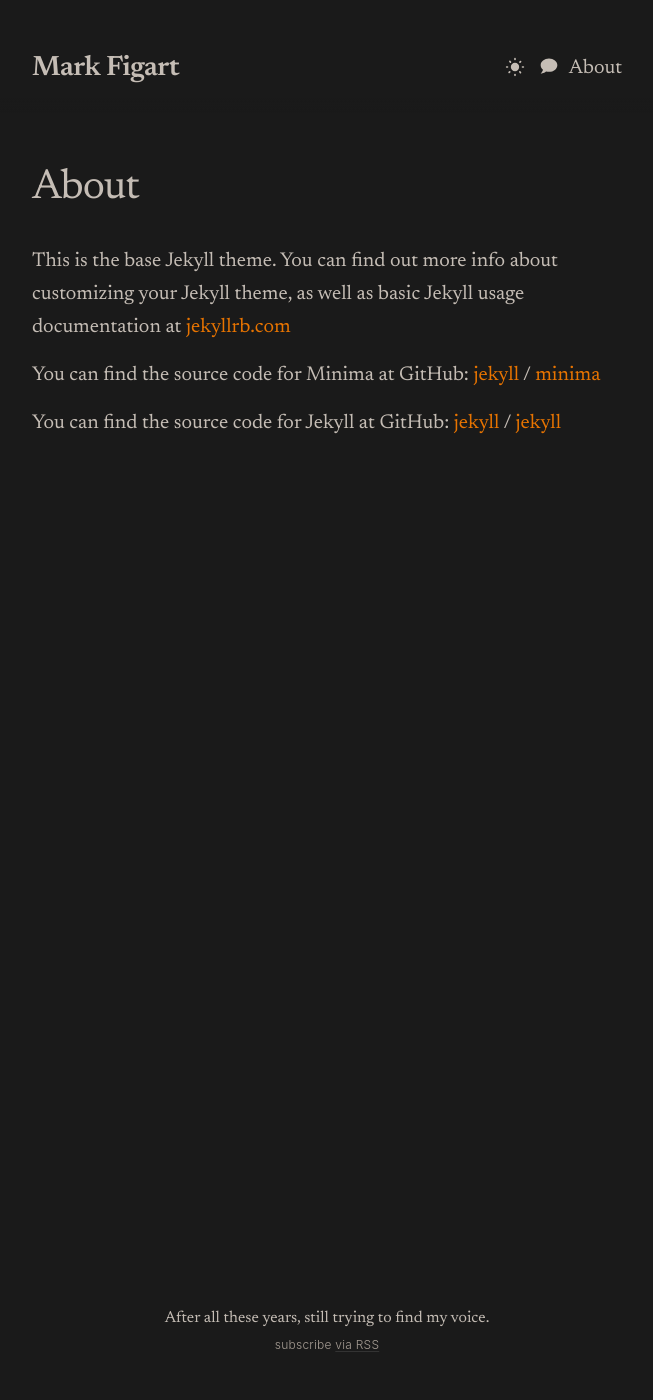
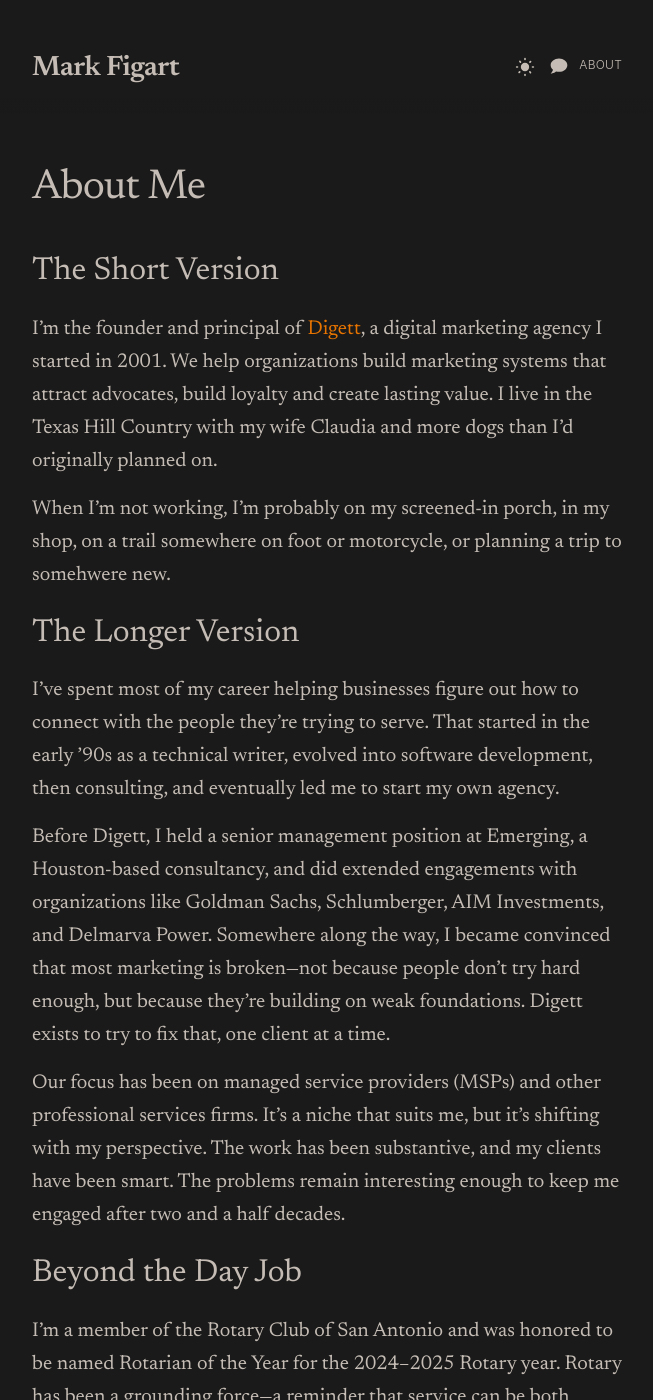
Before and after one commit to figart/60, a Jekyll site: the page built from _pages/about.markdown, in a window 1280 px wide and 1400 px high. Shown: the whole window, without its empty margins (313-966 px from the left). Built offline with Jekyll 4.4.1, drawn with Linux system fonts in a browser that asks for light colours; some of the changed text lies outside the part shown.

Commit message:
Update navigation styling and structure
- Style nav links with system font, uppercase, 0.75rem size
- Add nav_title support for custom navigation text
- Move about page to _pages directory
- Remove mobile menu dropdown border/background
- Adjust nav text vertical alignment with icons
- Update Ukraine post heading

Co-Authored-By: Claude Sonnet 4.5 <noreply@anthropic.com>

```diff
--- a/_config.yml
+++ b/_config.yml
@@ -32,9 +32,13 @@ theme: minima
 plugins:
   - jekyll-feed
 
+# Include _pages directory
+include:
+  - _pages
+
 # Header navigation pages
 header_pages:
-  - about.markdown
+  - _pages/about.markdown
 # Exclude from processing.
 # The following items will not be processed, by default.
 # Any item listed under the `exclude:` key here will be automatically added to
--- a/_includes/header.html
+++ b/_includes/header.html
@@ -41,7 +41,7 @@
           {%- for path in page_paths -%}
             {%- assign my_page = site.pages | where: "path", path | first -%}
             {%- if my_page.title -%}
-            <a class="page-link" href="{{ my_page.url | relative_url }}">{{ my_page.title | escape }}</a>
+            <a class="page-link" href="{{ my_page.url | relative_url }}">{{ my_page.nav_title | default: my_page.title | escape }}</a>
             {%- endif -%}
           {%- endfor -%}
         </div>
--- /dev/null
+++ b/_pages/about.markdown
@@ -0,0 +1,53 @@
+---
+layout: page
+title: About Me
+permalink: /about/
+nav_title: About
+---
+
+## The Short Version
+
+I'm the founder and principal of [Digett](https://www.digett.com), a digital marketing agency I started in 2001. We help organizations build marketing systems that attract advocates, build loyalty and create lasting value. I live in the Texas Hill Country with my wife Claudia and more dogs than I'd originally planned on.
+
+When I'm not working, I'm probably on my screened-in porch, in my shop, on a trail somewhere on foot or motorcycle, or planning a trip to somehwere new.
+
+## The Longer Version
+
+I've spent most of my career helping businesses figure out how to connect with the people they're trying to serve. That started in the early '90s as a technical writer, evolved into software development, then consulting, and eventually led me to start my own agency.
+
+Before Digett, I held a senior management position at Emerging, a Houston-based consultancy, and did extended engagements with organizations like Goldman Sachs, Schlumberger, AIM Investments, and Delmarva Power. Somewhere along the way, I became convinced that most marketing is broken—not because people don't try hard enough, but because they're building on weak foundations. Digett exists to try to fix that, one client at a time.
+
+Our focus has been on managed service providers (MSPs) and other professional services firms. It's a niche that suits me, but it's shifting with my perspective. The work has been substantive, and my clients have been smart. The problems remain interesting enough to keep me engaged after two and a half decades.
+
+## Beyond the Day Job
+
+I'm a member of the Rotary Club of San Antonio and was honored to be named Rotarian of the Year for the 2024–2025 Rotary year. Rotary has been a grounding force—a reminder that service can be both effective _and_ fun.
+
+In March 2025, I joined a convoy of volunteers who drive donated vehicles from London to Ukraine. We crossed the Channel, drove through France, Germany, and Poland, and delivered the vehicles directly to Ukrainians who needed them. I turned 60 somewhere along the way. I'm going back in 2026 unless something bigger than me convinces me I shouldn't.
+
+A month later, I rode a motorcycle across Mexico with a group of friends. I'm not sure what that says about me, except that I'd rather be uncomfortable and alive than comfortable and bored.
+
+## What I Care About
+
+I keep coming back to a phrase I picked up somewhere in childhood: *Leave things better than you found them.* It's become a kind of operating principle—for client work, for relationships, for the land I live on.
+
+I'm drawn to simplicity, though I don't always achieve it. I meditate, inconsistently. I run trails when my knees cooperate. I make sawdust in my shop and occasionally turn it into furniture. I've always wanted to write a song, but as of yet, have little to show for that aspiration.
+
+I believe that what we experience matters more than what we accumulate. That a screened-in porch is one of the best investments a person can make. And that the best way to figure out what you think is to write it down.
+
+## Get in Touch
+
+If you want to talk about marketing, business, Ukraine, motorcycles, woodworking, or anything else, I'm easy to find:
+
+- [Send me an email](#){:.contact-link}
+- **LinkedIn:** [linkedin.com/in/figart](https://www.linkedin.com/in/figart/)
+- **Digett:** [digett.com](https://www.digett.com)
+
+
+
+*[Photo placeholder: Something real—porch, trail, shop, or convoy. Not a headshot in a suit.]*
+
+
+### For my fellow geeks
+
+You may have already figured out that I juse Jekyll for this website. I'm using the base Jekyll theme, highly modified. If you have any questions about what I've done or how I've done it, please feel free to reach out. I'm happy to share.
--- a/_sass/minima/_layout.scss
+++ b/_sass/minima/_layout.scss
@@ -62,9 +62,16 @@
   }
 
   .page-link {
+    font-family: -apple-system, BlinkMacSystemFont, "Segoe UI", Roboto, Helvetica, Arial, sans-serif;
+    font-size: 0.75rem;
+    font-weight: 300;
+    text-transform: uppercase;
+    letter-spacing: 0.02em;
     color: var(--text-color);
     line-height: $base-line-height;
     text-decoration: none;
+    position: relative;
+    top: -0.25rem;
     transition: opacity 0.2s ease;
 
     // Gaps between nav items, but not on the last one
@@ -115,9 +122,6 @@
     input ~ .trigger {
       display: none;
       width: 100%;
-      background-color: var(--background-color);
-      border: 1px solid var(--grey-color-light);
-      border-radius: 0.3125rem;
       margin-top: 0.5rem;
       padding: 0.5rem 0;
     }
--- a/about.markdown
+++ /dev/null
@@ -1,18 +0,0 @@
----
-layout: page
-title: About
-permalink: /about/
----
-
-This is the base Jekyll theme. You can find out more info about customizing your Jekyll theme, as well as basic Jekyll usage documentation at [jekyllrb.com](https://jekyllrb.com/)
-
-You can find the source code for Minima at GitHub:
-[jekyll][jekyll-organization] /
-[minima](https://github.com/jekyll/minima)
-
-You can find the source code for Jekyll at GitHub:
-[jekyll][jekyll-organization] /
-[jekyll](https://github.com/jekyll/jekyll)
-
-
-[jekyll-organization]: https://github.com/jekyll
```
Also changed, not shown: _posts/2026-01-28-why-im-going-back-to-ukraine.md (+1 -1 lines).
